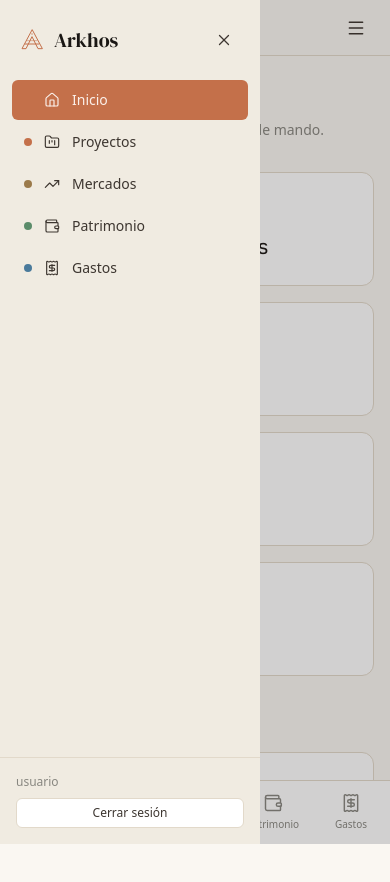
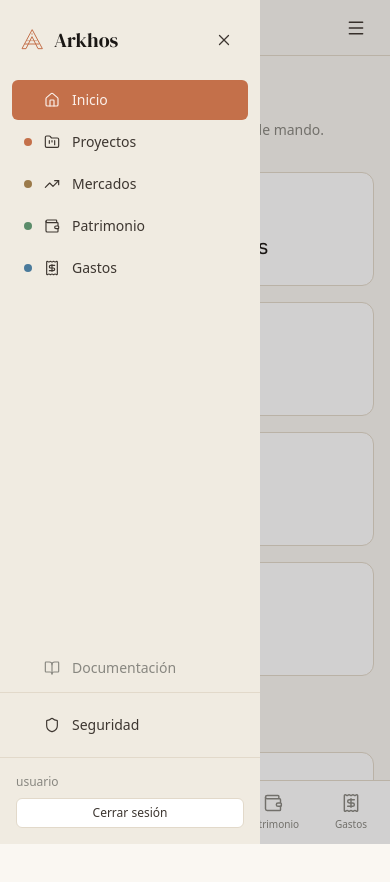
Before and after one commit to Pelayodelafuente/arkhos, a Next.js app: page / in a window 390 px wide. Both pictures are taken after a click on the button "Abrir menú". Shown: the top 882 px of the page. Built offline with nearby package versions, Linux system fonts and the light colour scheme; no server answers.

Commit message:
fix: add security and docs links to mobile drawer

```diff
--- a/src/components/layout/mobile-drawer.tsx
+++ b/src/components/layout/mobile-drawer.tsx
@@ -2,7 +2,7 @@
 
 import Link from "next/link";
 import { usePathname } from "next/navigation";
-import { X, Home, FolderKanban, TrendingUp, Wallet, Receipt } from "lucide-react";
+import { X, Home, FolderKanban, TrendingUp, Wallet, Receipt, Shield, BookOpen } from "lucide-react";
 import { ArkhosLogo } from "@/components/ui/arkhos-logo";
 import { Button } from "@/components/ui/button";
 import { logout } from "@/app/(auth)/actions";
@@ -80,6 +80,38 @@ export function MobileDrawer({ open, onClose, userName }: MobileDrawerProps) {
           </ul>
         </nav>
 
+        {/* Docs */}
+        <div className="px-3 pb-1">
+          <a
+            href="/docs"
+            target="_blank"
+            rel="noopener noreferrer"
+            onClick={onClose}
+            className="flex items-center gap-3 rounded-md px-3 py-2.5 text-sm font-medium text-text-tertiary transition-colors hover:bg-border hover:text-accent"
+          >
+            <span className="h-2 w-2 flex-shrink-0" />
+            <BookOpen size={16} strokeWidth={1.75} className="flex-shrink-0" />
+            Documentación
+          </a>
+        </div>
+
+        {/* Security */}
+        <div className="border-t border-border px-3 py-3">
+          <Link
+            href="/settings/security"
+            onClick={onClose}
+            className={`flex items-center gap-3 rounded-md px-3 py-2.5 text-sm font-medium transition-colors ${
+              pathname === "/settings/security"
+                ? "bg-accent text-[#FBF0EA]"
+                : "text-text-secondary hover:bg-border hover:text-foreground"
+            }`}
+          >
+            <span className="h-2 w-2 flex-shrink-0" />
+            <Shield size={16} strokeWidth={1.75} className="flex-shrink-0" />
+            Seguridad
+          </Link>
+        </div>
+
         <div className="border-t border-border px-4 py-4">
           <p className="mb-2 truncate text-xs text-text-tertiary" title={userName}>
             {userName}
```
